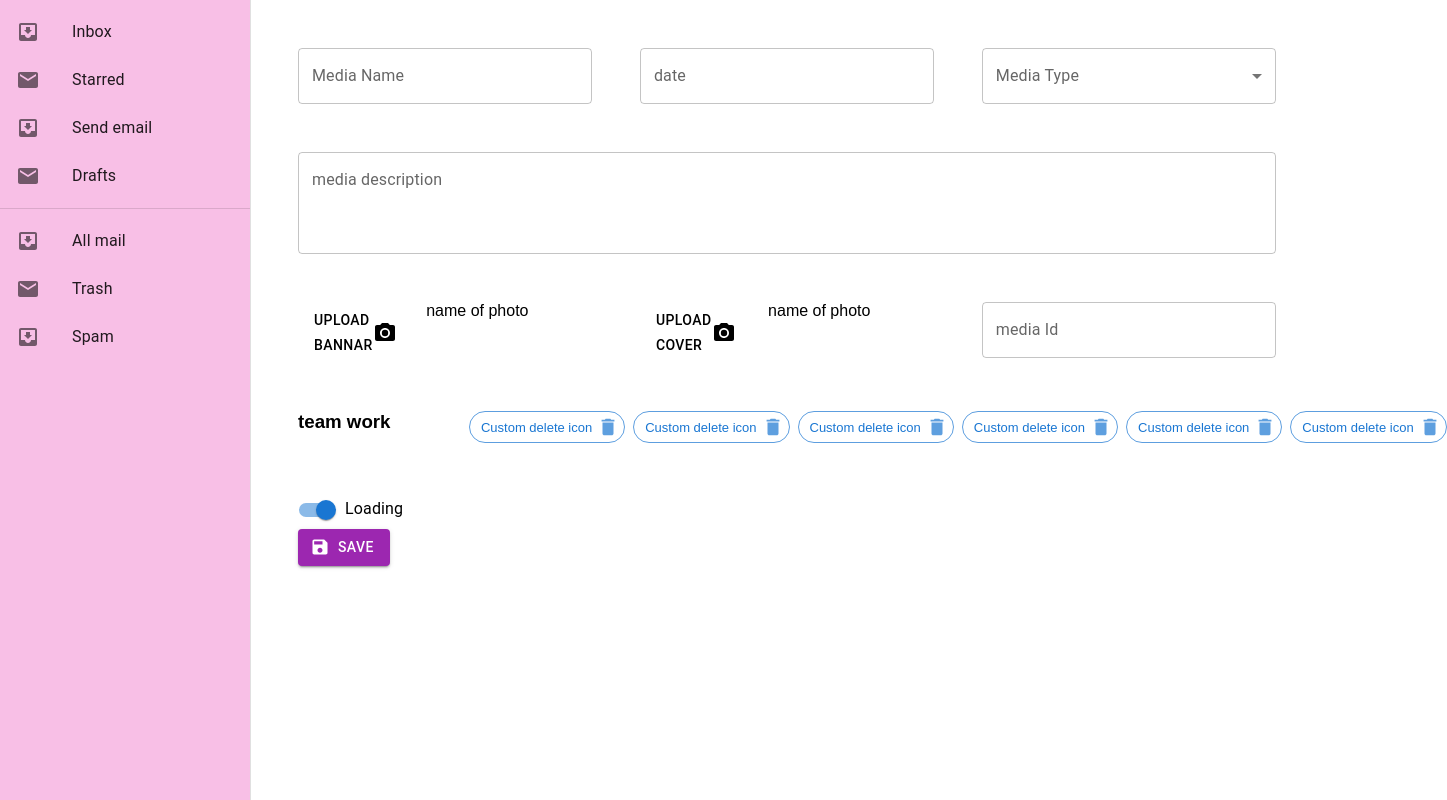
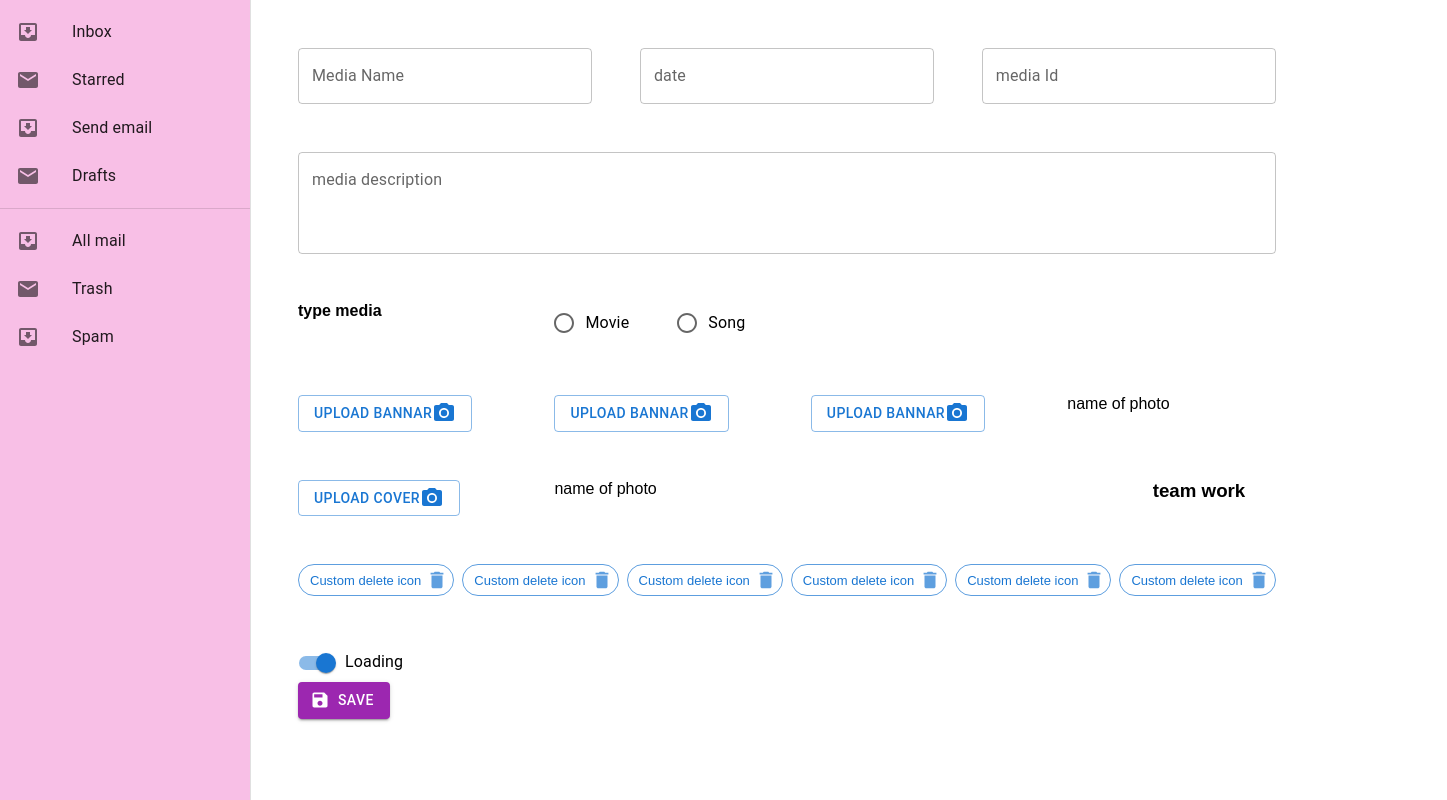
Before and after one commit to randa-11295/Nosatalga-dashboard, a React (Create React App) app: page / in a window 1280 px wide. Shown: the whole page, 1447 px wide, since content can reach past the window. Built offline with nearby package versions, Linux system fonts and the light colour scheme.

Commit message:
uplode images

```diff
--- a/src/Components/Inputs/UplodeInput.js
+++ b/src/Components/Inputs/UplodeInput.js
@@ -8,16 +8,30 @@ const Input = styled('input')({
 });
 
 export default function UploadButtons(props) {
-  return (
-      <label htmlFor="contained-button-file">
 
-        <Input accept="image/*" name={props.name} onChange={props.handleChange}  id="contained-button-file" multiple type="file" />
 
-        <Button variant="outLine" component="span">
-          upload  {props.name}  <PhotoCamera />
-        </Button>
 
-      </label>
+const onFileChange = event => {
 
-  );
+
+const value = event.target.files[0] ;
+
+ props.handleChange( value , props.name );
+
+};
+
+
+
+return (
+<label>
+
+  <Input accept="image/*"  onChange={onFileChange}  type="file" />
+
+  <Button variant="outlined" component="span">
+    upload  {props.name}  <PhotoCamera />
+  </Button>
+
+</label>
+
+);
 }
--- /dev/null
+++ b/src/Components/Inputs/checkArea.js
@@ -0,0 +1,28 @@
+import * as React from 'react';
+import Radio from '@mui/material/Radio';
+import RadioGroup from '@mui/material/RadioGroup';
+import FormControlLabel from '@mui/material/FormControlLabel';
+import FormControl from '@mui/material/FormControl';
+import FormHelperText from '@mui/material/FormHelperText';
+
+export default function CheckArea(props) {
+
+// const [error, setError] = React.useState(false);
+
+// const [helperText, setHelperText] = React.useState('Choose wisely');
+
+return (
+
+<FormControl   variant="standard">
+{/* error={error} */}
+
+<RadioGroup  name="type" row  onChange={props.handleChange}>
+    <FormControlLabel  sx={{ mr: 6 }}   value="movie" control={<Radio />} label="Movie" />
+    <FormControlLabel  value="song"  control={<Radio />} label="Song" />
+</RadioGroup>
+
+<FormHelperText>{""}</FormHelperText>
+
+</FormControl>
+  );
+}
--- a/src/Components/Movie/AddMovie.js
+++ b/src/Components/Movie/AddMovie.js
@@ -4,18 +4,25 @@ import UploadButtons from "../Inputs/UplodeInput";
 import ChipsArea from '../Movie/ChipsArea';
 import LoadBtn from '../Inputs/LoadBtn';
 import { useFormik } from 'formik';
+import CheckArea from '../Inputs/checkArea';
 
 export default function BasicGrid() {
 
 const formik = useFormik({
 initialValues: {
   name: 'ss',
+  bannar : {}
 
 },
 onSubmit: values => {
   console.log(values,);
 },
 });
+
+const custumHandelChange =(val , key)=>{
+   formik.values[key] = val
+console.log(formik.values)
+}
 
 return (
 <Grid  component="form" onSubmit={formik.handleSubmit} container spacing={6}>
@@ -28,31 +35,44 @@ return (
     </Grid>
 
     <Grid item xs={4}>
-        <TextCustomInpute handleChange={formik.handleChange}  name="team"   select={true} label="Media Type" />
+       <TextCustomInpute handleChange={formik.handleChange}  name="mediaId"   num={true} label="media Id" />
     </Grid>
 
     <Grid item xs={12}>
         <TextCustomInpute handleChange={formik.handleChange}  name="description"  mult={true} label="media description" />
     </Grid>
 
-    <Grid item xs={1.5}>
+    <Grid item xs={3}>
+       <h4> type media </h4>
+    </Grid>
+    <Grid item xs={9}>
+       <CheckArea handleChange={formik.handleChange}  />
+    </Grid>
+
+    <Grid item xs={3}>
+        <UploadButtons  handleChange={custumHandelChange}  name="bannar" />
+    </Grid>
+    <Grid item xs={3}>
         <UploadButtons  handleChange={formik.handleChange}  name="bannar" />
     </Grid>
 
-    <Grid item xs={2.5}>
+    <Grid item xs={3}>
+        <UploadButtons  handleChange={formik.handleChange}  name="bannar" />
+    </Grid>
+
+    <Grid item xs={3}>
       <p> name of photo</p>
     </Grid>
 
-    <Grid item xs={1.5}>
+    <Grid item xs={3}>
        <UploadButtons  handleChange={formik.handleChange}  name="cover" />
     </Grid>
 
-    <Grid item xs={2.5}>
+    <Grid item xs={3}>
       <p> name of photo</p>
     </Grid>
 
     <Grid item xs={4}>
-      <TextCustomInpute handleChange={formik.handleChange}  name="mediaId"   num={true} label="media Id" />
     </Grid>
 
     <Grid item xs={2}>
--- a/src/index.css
+++ b/src/index.css
@@ -13,3 +13,25 @@
 html {
   scroll-behavior: smooth;
 }
+
+/* width */
+::-webkit-scrollbar {
+  width: 10px;
+
+}
+
+/* Track */
+::-webkit-scrollbar-track {
+  background: #f1f1f1;
+}
+
+/* Handle */
+::-webkit-scrollbar-thumb {
+  background: #888;
+  border-radius: 10px;
+}
+
+/* Handle on hover */
+::-webkit-scrollbar-thumb:hover {
+  background: #555;
+}
```
